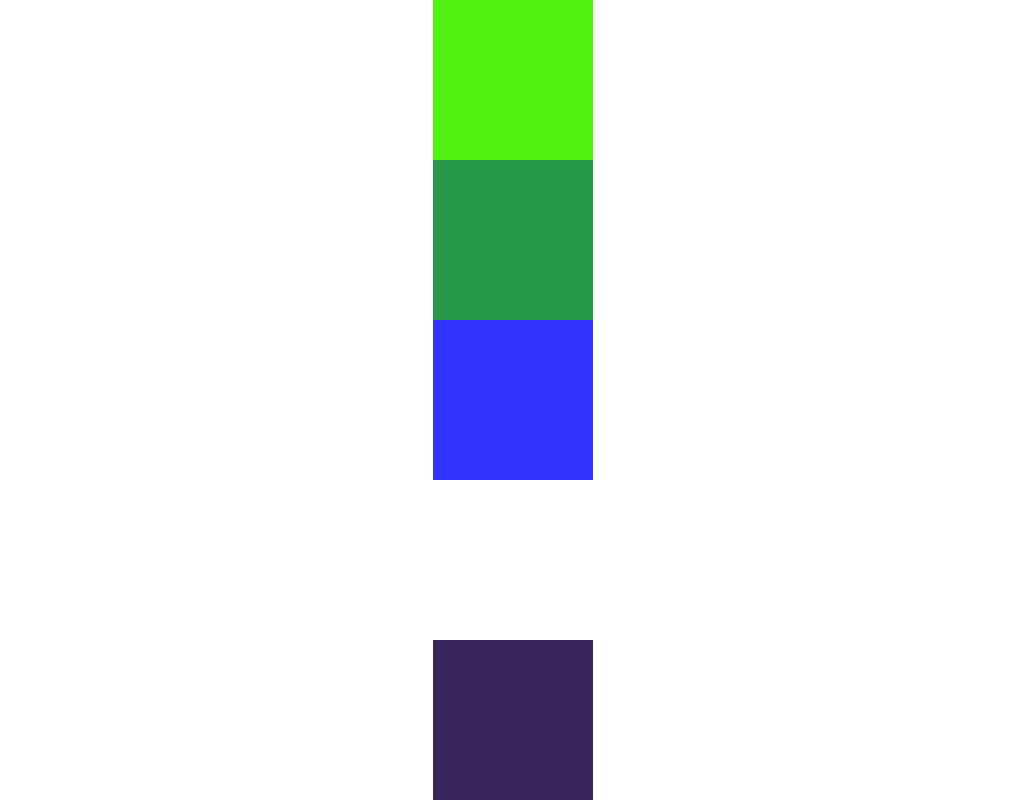
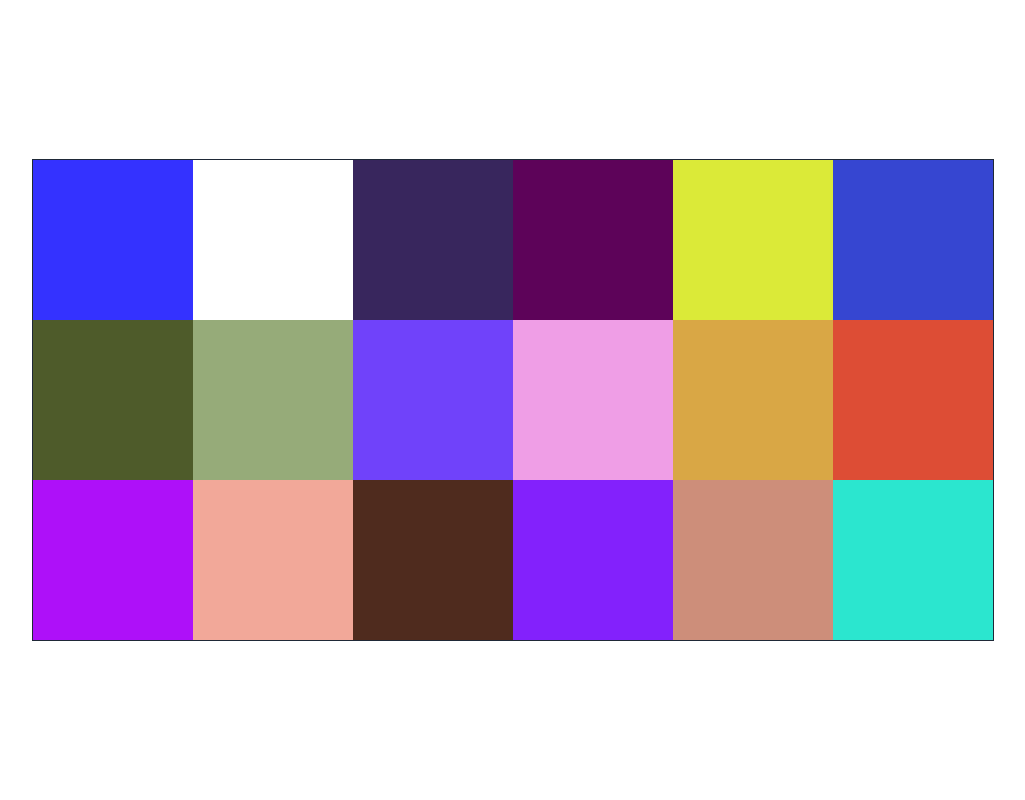
Before and after one commit to Valllerian/Color-Palette-App, a React (Create React App) app: page / in a window 1280 px wide. Shown: the top 800 px of the page, without its empty margins (127-1152 px from the left). Built offline with nearby package versions, Linux system fonts and the light colour scheme.

Commit message:
working on onClick color change

```diff
--- a/src/App.js
+++ b/src/App.js
@@ -3,7 +3,7 @@ import Board from "./Board/Board";
 function App() {
 
   return (
-    <div className="App">
+    <div className="flex h-screen justify-center items-center  ">
       <Board />
     </div>
   );
--- a/src/Board/Board.jsx
+++ b/src/Board/Board.jsx
@@ -2,19 +2,19 @@ import React, { useState } from "react";
 import Color from "../Color/Color";
 
 const Board = () => {
-  const [amountOfBoxes, setAmountOfBoxes] = useState(16);
+  const [amountOfBoxes, setAmountOfBoxes] = useState(18);
 
   const rendering = () => {
     var indents = [];
     for (let i = 0; i < amountOfBoxes; i++) {
         var randomColor = Math.floor(Math.random() * 16777215).toString(16);
         let style = "#" + randomColor;
-        indents.push(<Color color={style} />);
+        indents.push(<Color key={style} color={style} />);
     }
     return indents
   };
 
-  return <div id="palette" className="grid place-items-center h-screen">{rendering()}</div>;
+  return <div id="palette" className="inline-grid grid-cols-6 border border-gray-800">{rendering()}</div>;
 };
 
 export default Board;
--- a/src/Color/Color.jsx
+++ b/src/Color/Color.jsx
@@ -1,12 +1,22 @@
-import React, { useState } from "react";
-
+import React from "react";
+import './color.css'
 const Color = (props) => {
   let random = props.color;
+
+  const newRandom = () => {
+    var randomColor = Math.floor(Math.random() * 16777215).toString(16);
+    let newColor = "#" + randomColor;
+    return newColor
+  }
+
+//   newColor ? random=newColor : console.log("hi")
+
   return (
     <div id="test">
       <div
         style={{ backgroundColor: random }}
-        className="text-white h-40 w-40"
+        className="text-white h-40 w-40 tile"
+        onClick={newRandom}
       ></div>
     </div>
   );
--- /dev/null
+++ b/src/Color/color.css
@@ -0,0 +1,3 @@
+.tile:hover {
+    opacity: 52%;
+}
```
